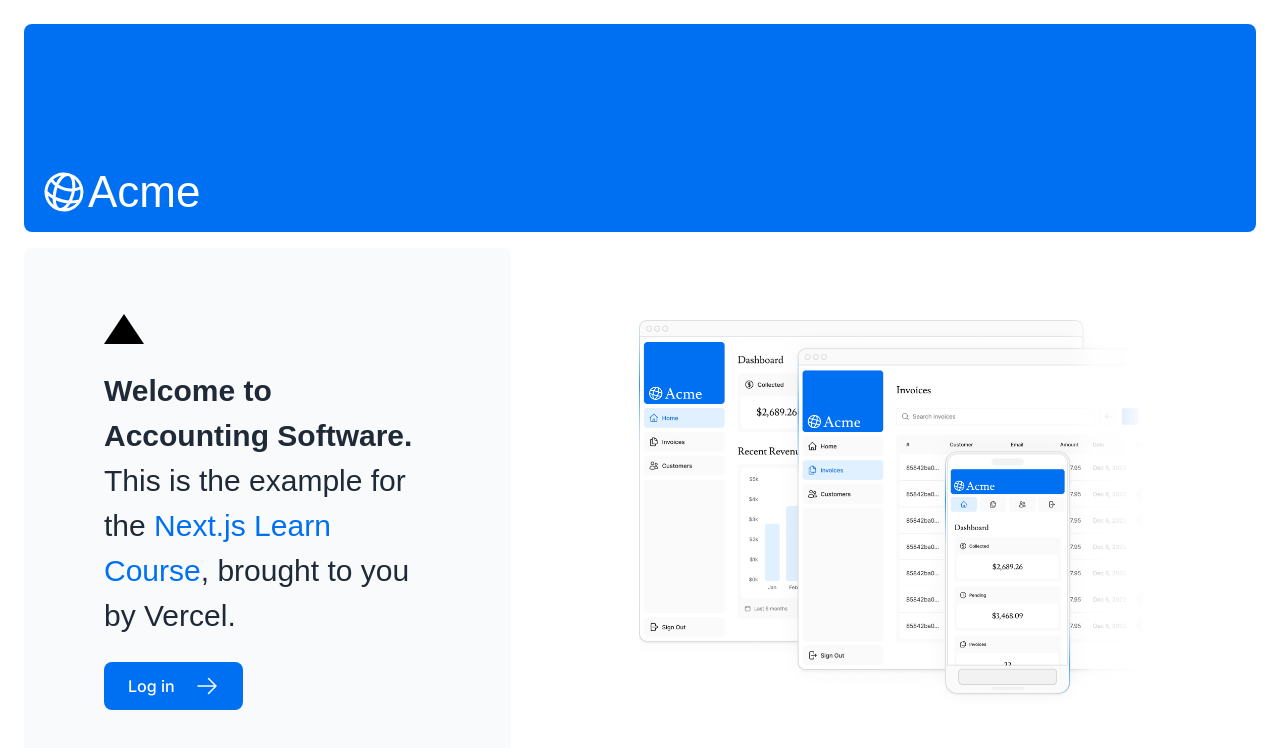
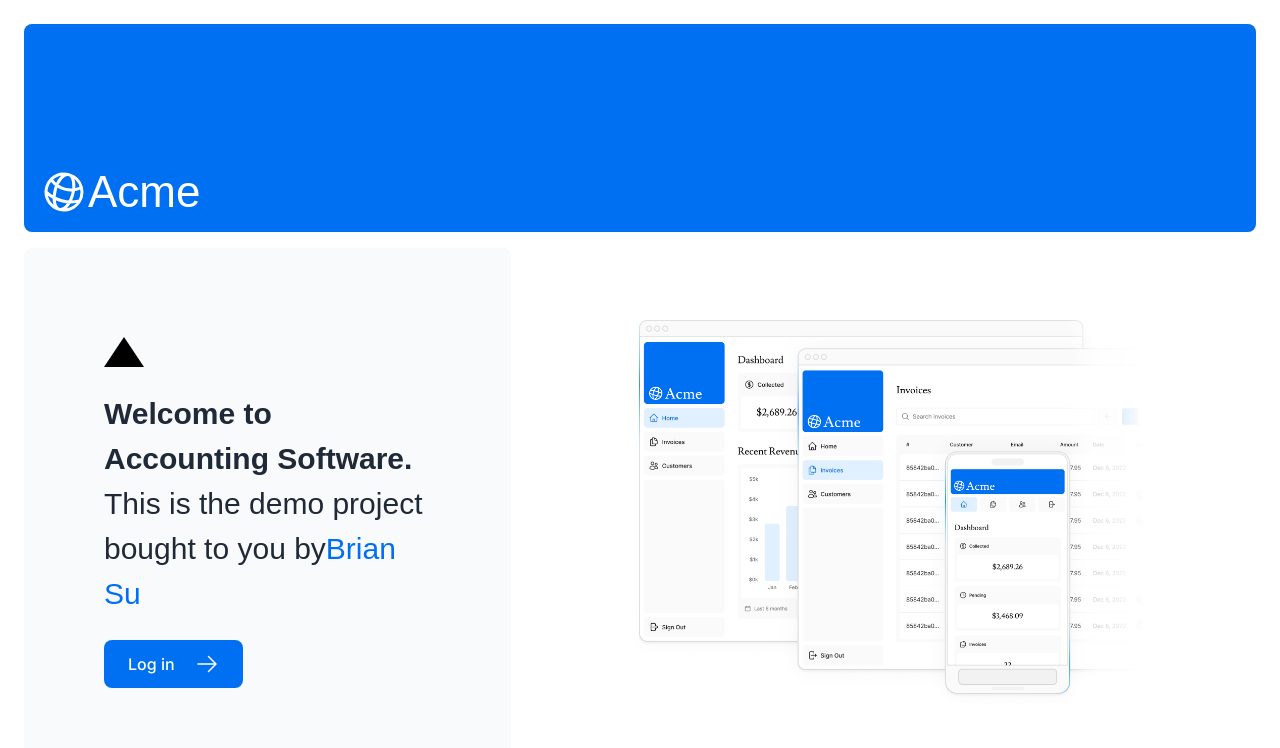
Before and after one commit to subutian/New-nextjs-dashboard, a Next.js app: page / in a window 1280 px wide. Shown: the top 748 px of the page. Built offline with nearby package versions, Linux system fonts and the light colour scheme; a web font is replaced by a local one.

Commit message:
updatepage

```diff
--- a/app/page.tsx
+++ b/app/page.tsx
@@ -18,12 +18,11 @@ export default function Page() {
           <p
             className={`${lusitana.className} text-xl text-gray-800 md:text-3xl md:leading-normal`}
           >
-            <strong>Welcome to Accounting Software.</strong> This is the example
-            for the{' '}
+            <strong>Welcome to Accounting Software.</strong> This is the demo
+            project bought to you by
             <a href="https://nextjs.org/learn/" className="text-blue-500">
-              Next.js Learn Course
+              Brian Su
             </a>
-            , brought to you by Vercel.
           </p>
           <Link
             href="/login"
```
